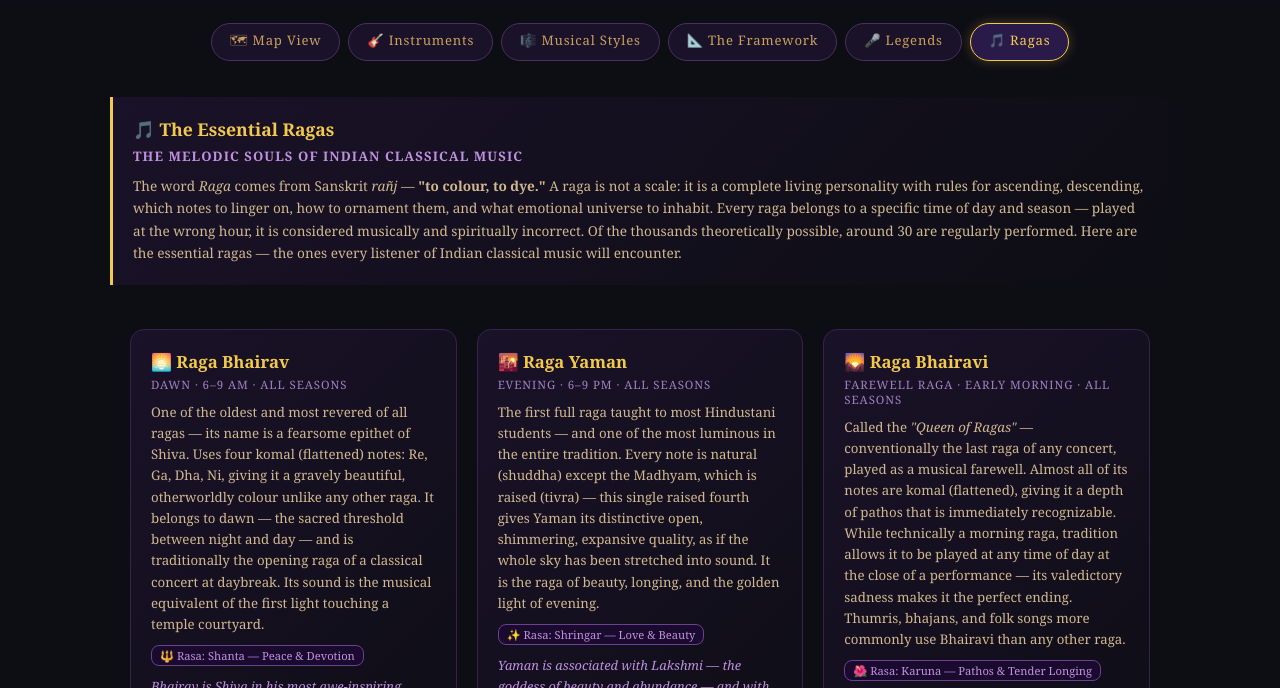
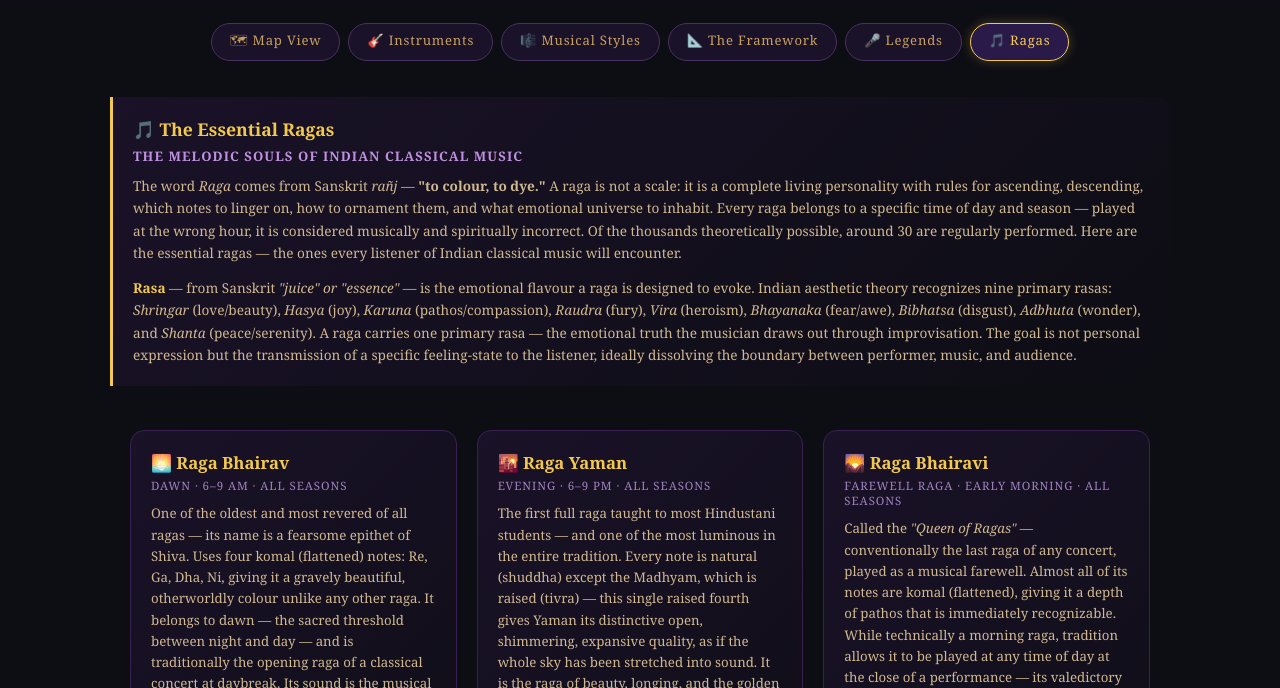
Before and after one commit to Moutrave/IndiaMusicalMap, a website: page index.html in a window 1280 px wide. Both pictures are taken after a click on the element "🎵 Ragas". Shown: the part 99-787 px from the top of the page. Drawn offline with Linux system fonts and the light colour scheme.

Commit message:
Added Rasa description paragraph

```diff
--- a/index.html
+++ b/index.html
@@ -571,6 +571,7 @@
     <h2>🎵 The Essential Ragas</h2>
     <h4>THE MELODIC SOULS OF INDIAN CLASSICAL MUSIC</h4>
     <p>The word <em>Raga</em> comes from Sanskrit <em>rañj</em> — <strong>"to colour, to dye."</strong> A raga is not a scale: it is a complete living personality with rules for ascending, descending, which notes to linger on, how to ornament them, and what emotional universe to inhabit. Every raga belongs to a specific time of day and season — played at the wrong hour, it is considered musically and spiritually incorrect. Of the thousands theoretically possible, around 30 are regularly performed. Here are the essential ragas — the ones every listener of Indian classical music will encounter.</p>
+    <p style="margin-top:12px"><strong style="color:#f2c94c">Rasa</strong> — from Sanskrit <em>"juice" or "essence"</em> — is the emotional flavour a raga is designed to evoke. Indian aesthetic theory recognizes nine primary rasas: <em>Shringar</em> (love/beauty), <em>Hasya</em> (joy), <em>Karuna</em> (pathos/compassion), <em>Raudra</em> (fury), <em>Vira</em> (heroism), <em>Bhayanaka</em> (fear/awe), <em>Bibhatsa</em> (disgust), <em>Adbhuta</em> (wonder), and <em>Shanta</em> (peace/serenity). A raga carries one primary rasa — the emotional truth the musician draws out through improvisation. The goal is not personal expression but the transmission of a specific feeling-state to the listener, ideally dissolving the boundary between performer, music, and audience.</p>
   </div>
 
   <div class="card-grid">
```
